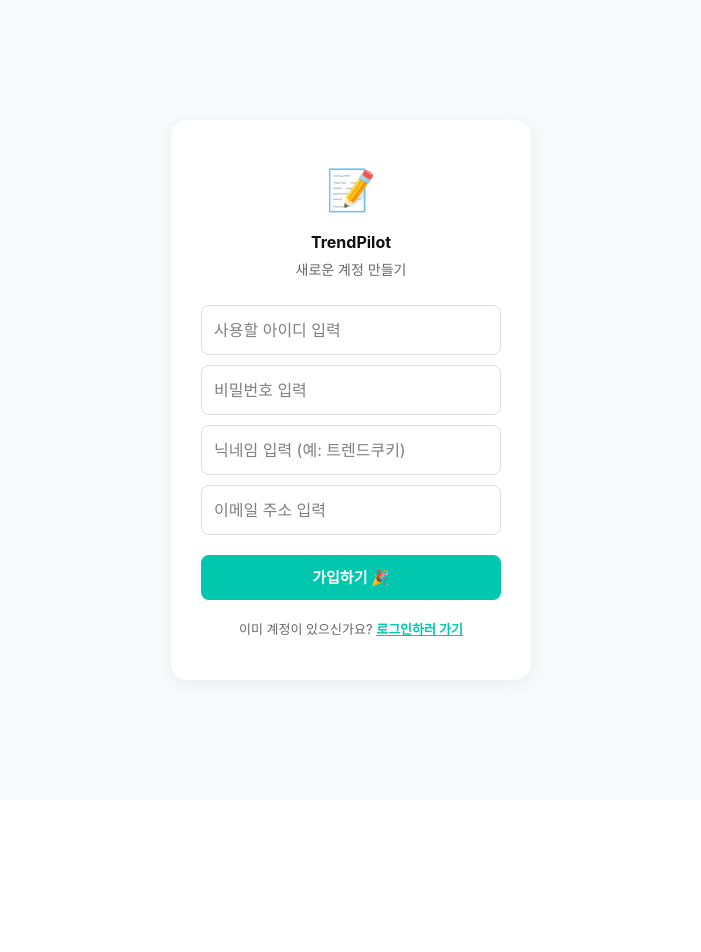
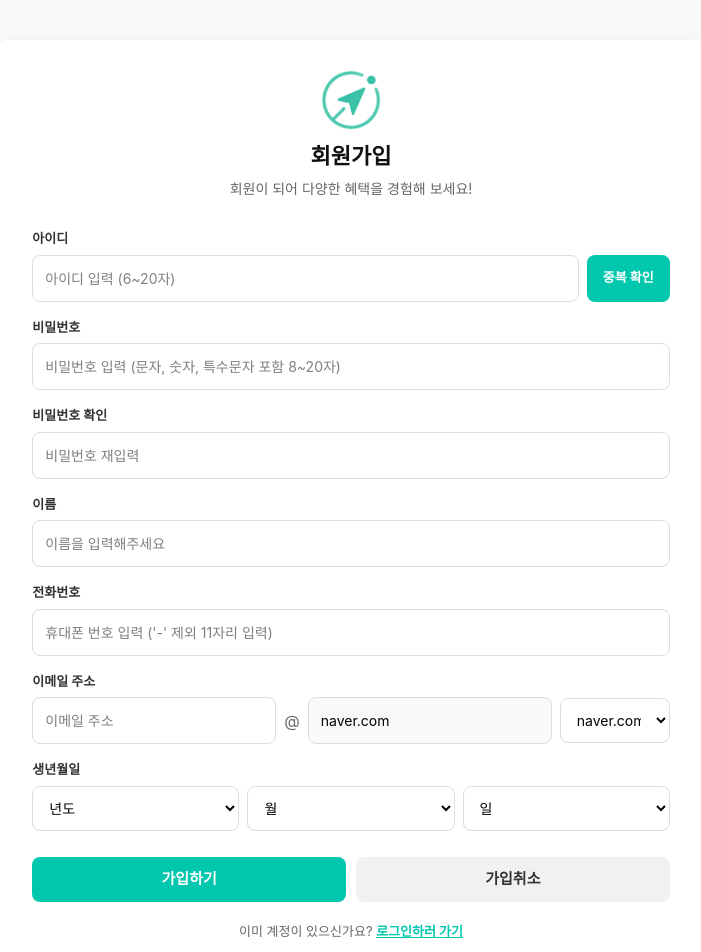
Before and after one commit to 2025-DongA-DataAI-3/leaders, a React (Vite) app in the folder front/: page /signup in a window 1280 px wide. Shown: the top 952 px of the page, without its empty margins (289-990 px from the left). Before the commit the page ends 800 px from the top, so only its background shows below. Built offline with nearby package versions, Linux system fonts and the light colour scheme; a web font is replaced by a local one.

Commit message:
회원가입 폼 및 백엔드 수정

```diff
--- a/front/src/app/components/Login.tsx
+++ b/front/src/app/components/Login.tsx
@@ -128,8 +128,8 @@ export default function Login() {
       } as React.CSSProperties}>
 
         {/* 로고 */}
-        <div style={{ marginBottom: "24px" }}>
-          <span style={{ fontSize: "40px" }}>📉</span>
+        <div style={{ marginBottom: "25px", display: "flex", flexDirection: "column", alignItems: "center" }}>
+          <img src="/logo.png" alt="TrendPilot" style={{ width: "60px", height: "60px" }} />
           <h2 style={{ margin: "10px 0 5px 0", fontWeight: "bold", color: "#111" }}>TrendPilot</h2>
           <p style={{ margin: 0, color: "#666", fontSize: "14px" }}>서비스 한 줄 설명</p>
         </div>
--- a/front/src/app/components/Signup.tsx
+++ b/front/src/app/components/Signup.tsx
@@ -1,36 +1,71 @@
 import React, { useState } from 'react';
-import { useNavigate } from 'react-router-dom'; // 🆕 RHY : SPA 방식의 부드러운 페이지 이동을 위해 라우터 훅 도입
+import { useNavigate } from 'react-router-dom';
 
 export default function Signup() {
-  // 🆕 RHY : 페이지 이동을 제어할 네비게이트 함수 선언
   const navigate = useNavigate();
 
-  // 🆕 회원가입 입력값들을 안전하게 보관할 소중한 바구니 4형제
   const [userId, setUserId] = useState<string>('');
   const [password, setPassword] = useState<string>('');
+  const [passwordConfirm, setPasswordConfirm] = useState<string>('');
   const [nickname, setNickname] = useState<string>('');
-  const [email, setEmail] = useState<string>('');
+  const [phone, setPhone] = useState<string>('');
+  const [emailId, setEmailId] = useState<string>('');
+  const [emailDomain, setEmailDomain] = useState<string>('naver.com');
+  const [customDomain, setCustomDomain] = useState<string>('');
+  const [birthYear, setBirthYear] = useState<string>('');
+  const [birthMonth, setBirthMonth] = useState<string>('');
+  const [birthDay, setBirthDay] = useState<string>('');
 
-  // 🆕 가입하기 버튼을 눌렀을 때 백엔드 5000번 가입 주소로 쏴주는 명품 함수!
+  const [idCheckMsg, setIdCheckMsg] = useState<string>('');
+
+  const passwordMismatch = password !== '' && passwordConfirm !== '' && password !== passwordConfirm;
+
+  const handleIdCheck = async () => {
+    if (!userId) {
+      alert("아이디를 입력해주세요!");
+      return;
+    }
+    try {
+      const response = await fetch(`http://localhost:5000/api/check-id?userId=${userId}`);
+      const data = await response.json();
+      if (data.available) {
+        setIdCheckMsg("사용 가능한 아이디입니다 ✅");
+      } else {
+        setIdCheckMsg("이미 사용 중인 아이디입니다 ❌");
+      }
+    } catch (error) {
+      console.error("아이디 중복확인 에러:", error);
+      setIdCheckMsg("중복확인에 실패했습니다. 다시 시도해주세요.");
+    }
+  };
+
   const handleSignupSubmit = async (e: React.FormEvent) => {
     e.preventDefault();
 
-    if (!userId || !password || !nickname || !email) {
+    const finalDomain = emailDomain === 'custom' ? customDomain : emailDomain;
+    const email = `${emailId}@${finalDomain}`;
+
+    if (!userId || !password || !passwordConfirm || !nickname || !phone || !emailId || !finalDomain) {
       alert("모든 입력창을 빈칸 없이 꽉꽉 채워주세요!!");
       return;
     }
 
+    if (passwordMismatch) {
+      alert("비밀번호가 일치하지 않습니다!");
+      return;
+    }
+
     try {
-      // ⭐ 백엔드 server.js의 회원가입 창구(/api/signup) 포트 4000번으로 정확히 조준!!!
       const response = await fetch("http://localhost:5000/api/signup", {
         method: "POST",
         headers: { "Content-Type": "application/json" },
-        // 은혜님의 소중한 가입 상자를 이쁘게 포장해서 백엔드로 발사!
         body: JSON.stringify({
-          userId: userId,
-          password: password,
-          nickname: nickname,
-          email: email
+          userId,
+          password,
+          nickname,
+          email,
+          phone,
+          birthDate: birthYear && birthMonth && birthDay ? `${birthYear}-${birthMonth}-${birthDay}` : null,
         }),
       });
 
@@ -38,13 +73,7 @@ export default function Signup() {
 
       if (response.ok) {
         alert(data.message || "회원가입이 완벽하게 대성공했습니다! 🎉");
-        // 🔄 RHY [핵심 수정] 회원가입 성공 시 로그인 화면으로 라우팅 변경
-        // 기존 : window.location.href = "/"; // 가입 성공하면 기분 좋게 로그인 창으로 자동 이동!
-        // 변경 : 새로고침 없이 로그인 전용 주소인 '/login'으로 부드럽게 이동
-        navigate('/login')
-          // ⚠️ 주의: App.tsx(라우터 설정)에 '/login' 경로와 로그인 컴포넌트가 매핑되어 있어야 정상 작동합니다.
-
-
+        navigate('/login');
       } else {
         alert(data.message || "회원가입 실패! 이미 있는 아이디인지 확인하세요 😭");
       }
@@ -53,6 +82,34 @@ export default function Signup() {
       alert("서버 연결 실패 5000번 백엔드 서버가 잘 켜져 있는지 확인하세요!");
     }
   };
+
+  const inputStyle = {
+    width: "100%",
+    padding: "12px",
+    borderRadius: "8px",
+    border: "1px solid #ddd",
+    fontSize: "14px",
+    boxSizing: "border-box",
+  } as React.CSSProperties;
+
+  const labelStyle = {
+    display: "block",
+    fontSize: "13px",
+    fontWeight: "bold",
+    color: "#333",
+    marginBottom: "6px",
+    textAlign: "left",
+  } as React.CSSProperties;
+
+  const fieldWrapperStyle = {
+    marginBottom: "16px",
+  } as React.CSSProperties;
+
+  const hintStyle = {
+    fontSize: "12px",
+    fontWeight: "normal",
+    marginLeft: "6px",
+  } as React.CSSProperties;
 
   return (
     <div style={{
@@ -65,58 +122,211 @@ export default function Signup() {
       padding: "20px"
     } as React.CSSProperties}>
 
-      {/* 흰색 카드 형태의 회원가입 박스 */}
+      <div style={{
+        display: "flex",
+        flexDirection: "column",
+        justifyContent: "center",
+        alignItems: "center",
+        minHeight: "100vh",
+        backgroundColor: "#f8f9fa",
+        padding: "20px",
+        boxSizing: "border-box",
+      } as React.CSSProperties}>
+
         <div style={{
           backgroundColor: "white",
-        padding: "40px 30px",
+          padding: "30px 40px",
           borderRadius: "16px",
           boxShadow: "0 4px 16px rgba(0,0,0,0.05)",
-        width: "360px",
+          width: "100%",
+          maxWidth: "900px",
           textAlign: "center"
         } as React.CSSProperties}>
 
         {/* 타이틀 로고 */}
-        <div style={{ marginBottom: "25px" }}>
-          <span style={{ fontSize: "40px" }}>📝</span>
-          <h2 style={{ margin: "10px 0 5px 0", fontWeight: "bold", color: "#111" }}>TrendPilot</h2>
-          <p style={{ margin: 0, color: "#666", fontSize: "14px" }}>새로운 계정 만들기</p>
+        <div style={{ marginBottom: "30px", display: "flex", flexDirection: "column", alignItems: "center" }}>
+          <img src="/logo.png" alt="TrendPilot" style={{ width: "60px", height: "60px" }} />
+          <h2 style={{ margin: "10px 0 5px 0", fontWeight: "bold", color: "#111", fontSize: "22px" }}>회원가입</h2>
+          <p style={{ margin: 0, color: "#666", fontSize: "14px" }}>회원이 되어 다양한 혜택을 경험해 보세요!</p>
         </div>
 
-        {/* 🧡 은혜님의 꽉 찬 회원가입 폼 주머니 */}
-        <form onSubmit={handleSignupSubmit} style={{ display: "flex", flexDirection: "column", gap: "10px" } as React.CSSProperties}>
+        <form onSubmit={handleSignupSubmit} style={{ display: "flex", flexDirection: "column" } as React.CSSProperties}>
+
+          {/* 아이디 */}
+          <div style={fieldWrapperStyle}>
+            <label style={labelStyle}>
+              아이디
+              {idCheckMsg && (
+                <span style={{ ...hintStyle, color: idCheckMsg.includes("✅") ? "#00C7ae" : "#ff4d4f" }}>
+                  {idCheckMsg}
+                </span>
+              )}
+            </label>
+            <div style={{ display: "flex", gap: "8px" }}>
               <input
                 type="text"
-            placeholder="사용할 아이디 입력"
+                placeholder="아이디 입력 (6~20자)"
                 value={userId}
-            onChange={(e) => setUserId(e.target.value)}
-            style={{ width: "100%", padding: "12px", borderRadius: "8px", border: "1px solid #ddd" } as React.CSSProperties}
+                onChange={(e) => { setUserId(e.target.value); setIdCheckMsg(''); }}
+                style={{ ...inputStyle, flex: 1 }}
               />
+              <button
+                type="button"
+                onClick={handleIdCheck}
+                style={{
+                  whiteSpace: "nowrap",
+                  padding: "0 16px",
+                  borderRadius: "8px",
+                  border: "none",
+                  backgroundColor: "#00C7ae",
+                  color: "white",
+                  fontSize: "13px",
+                  fontWeight: "bold",
+                  cursor: "pointer",
+                } as React.CSSProperties}
+              >
+                중복 확인
+              </button>
+            </div>
+          </div>
+
+          {/* 비밀번호 */}
+          <div style={fieldWrapperStyle}>
+            <label style={labelStyle}>비밀번호</label>
             <input
               type="password"
-            placeholder="비밀번호 입력"
+              placeholder="비밀번호 입력 (문자, 숫자, 특수문자 포함 8~20자)"
               value={password}
               onChange={(e) => setPassword(e.target.value)}
-            style={{ width: "100%", padding: "12px", borderRadius: "8px", border: "1px solid #ddd" } as React.CSSProperties}
+              style={inputStyle}
             />
+          </div>
+
+          {/* 비밀번호 확인 */}
+          <div style={fieldWrapperStyle}>
+            <label style={labelStyle}>
+              비밀번호 확인
+              {passwordMismatch && (
+                <span style={{ ...hintStyle, color: "#ff4d4f" }}>비밀번호가 일치하지 않습니다</span>
+              )}
+            </label>
+            <input
+              type="password"
+              placeholder="비밀번호 재입력"
+              value={passwordConfirm}
+              onChange={(e) => setPasswordConfirm(e.target.value)}
+              style={inputStyle}
+            />
+          </div>
+
+         {/* 이름 (DB의 nickname 컬럼에 저장됨) */}
+          <div style={fieldWrapperStyle}>
+            <label style={labelStyle}>이름</label>
             <input
               type="text"
-            placeholder="닉네임 입력 (예: 트렌드쿠키)"
+              placeholder="이름을 입력해주세요"
               value={nickname}
               onChange={(e) => setNickname(e.target.value)}
-            style={{ width: "100%", padding: "12px", borderRadius: "8px", border: "1px solid #ddd" } as React.CSSProperties}
+              style={inputStyle}
             />
+          </div>
+
+          {/* 전화번호 */}
+          <div style={fieldWrapperStyle}>
+            <label style={labelStyle}>전화번호</label>
             <input
-            type="email"
-            placeholder="이메일 주소 입력"
-            value={email}
-            onChange={(e) => setEmail(e.target.value)}
-            style={{ width: "100%", padding: "12px", borderRadius: "8px", border: "1px solid #ddd" } as React.CSSProperties}
+              type="text"
+              placeholder="휴대폰 번호 입력 ('-' 제외 11자리 입력)"
+              value={phone}
+              onChange={(e) => setPhone(e.target.value)}
+              style={inputStyle}
             />
+          </div>
 
+          {/* 이메일 주소 */}
+          <div style={fieldWrapperStyle}>
+            <label style={labelStyle}>이메일 주소</label>
+            <div style={{ display: "flex", alignItems: "center", gap: "8px" }}>
+              <input
+                type="text"
+                placeholder="이메일 주소"
+                value={emailId}
+                onChange={(e) => setEmailId(e.target.value)}
+                style={{ ...inputStyle, flex: 1 }}
+              />
+              <span style={{ color: "#666" }}>@</span>
+              {emailDomain === 'custom' ? (
+                <input
+                  type="text"
+                  placeholder="도메인 입력"
+                  value={customDomain}
+                  onChange={(e) => setCustomDomain(e.target.value)}
+                  style={{ ...inputStyle, flex: 1 }}
+                />
+              ) : (
+                <input
+                  type="text"
+                  value={emailDomain}
+                  readOnly
+                  style={{ ...inputStyle, flex: 1, backgroundColor: "#f8f9fa" }}
+                />
+              )}
+              <select
+                value={emailDomain}
+                onChange={(e) => setEmailDomain(e.target.value)}
+                style={{ ...inputStyle, width: "110px", flex: "none" }}
+              >
+                <option value="naver.com">naver.com</option>
+                <option value="gmail.com">gmail.com</option>
+                <option value="daum.net">daum.net</option>
+                <option value="custom">직접입력</option>
+              </select>
+            </div>
+          </div>
+
+          {/* 생년월일 */}
+          <div style={fieldWrapperStyle}>
+            <label style={labelStyle}>생년월일</label>
+            <div style={{ display: "flex", gap: "8px" }}>
+              <select
+                value={birthYear}
+                onChange={(e) => setBirthYear(e.target.value)}
+                style={{ ...inputStyle, flex: 1 }}
+              >
+                <option value="">년도</option>
+                {Array.from({ length: 80 }, (_, i) => 2025 - i).map((year) => (
+                  <option key={year} value={year}>{year}</option>
+                ))}
+              </select>
+              <select
+                value={birthMonth}
+                onChange={(e) => setBirthMonth(e.target.value)}
+                style={{ ...inputStyle, flex: 1 }}
+              >
+                <option value="">월</option>
+                {Array.from({ length: 12 }, (_, i) => i + 1).map((month) => (
+                  <option key={month} value={String(month).padStart(2, '0')}>{month}월</option>
+                ))}
+              </select>
+              <select
+                value={birthDay}
+                onChange={(e) => setBirthDay(e.target.value)}
+                style={{ ...inputStyle, flex: 1 }}
+              >
+                <option value="">일</option>
+                {Array.from({ length: 31 }, (_, i) => i + 1).map((day) => (
+                  <option key={day} value={String(day).padStart(2, '0')}>{day}일</option>
+                ))}
+              </select>
+            </div>
+          </div>
+
+          {/* 버튼 영역 */}
+          <div style={{ display: "flex", gap: "10px", marginTop: "10px" }}>
             <button
               type="submit"
               style={{
-              width: "100%",
+                flex: 1,
                 height: "45px",
                 backgroundColor: "#00C7ae",
                 color: "white",
@@ -125,36 +335,40 @@ export default function Signup() {
                 fontSize: "15px",
                 fontWeight: "bold",
                 cursor: "pointer",
-              marginTop: "10px"
               } as React.CSSProperties}
             >
-            가입하기 🎉
+              가입하기
             </button>
+            <button
+              type="button"
+              onClick={() => navigate('/login')}
+              style={{
+                flex: 1,
+                height: "45px",
+                backgroundColor: "#f1f1f1",
+                color: "#333",
+                border: "none",
+                borderRadius: "8px",
+                fontSize: "15px",
+                fontWeight: "bold",
+                cursor: "pointer",
+              } as React.CSSProperties}
+            >
+              가입취소
+            </button>
+          </div>
         </form>
 
-        {/* 로그인 창으로 돌아가는 순정 링크 */}
+        {/* 로그인 링크 */}
         <div style={{ marginTop: "20px", fontSize: "13px", color: "#666" }}>
           이미 계정이 있으신가요?{" "}
-          {/* 기존 :
-           <a
-            href="/"
-            style={{ color: "#00C7ae", fontWeight: "bold", cursor: "pointer", textDecoration: "underline" }}
-          >
-            로그인하러 가기
-          </a> */}
-
-          {/* 🔄 RHY [변경 사항] 기존 <a> 태그의 href="/" 대신 span 태그와 navigate 사용
-            - 이 링크를 누를 때도 메인(진단 페이지)이 아닌 로그인 화면으로 부드럽게 넘어가도록 통일했습니다.
-          */}
           <span
             onClick={() => navigate('/login')}
             style={{ color: "#00C7ae", fontWeight: "bold", cursor: "pointer", textDecoration: "underline" }}
           >
             로그인하러 가기
           </span>
-
-
-
+        </div>
       </div>
     </div>
    </div>
```
Also changed, not shown: 1 other file (tests, documents, lock files or other folders). Lines whose indentation alone changed are shown as unchanged.
